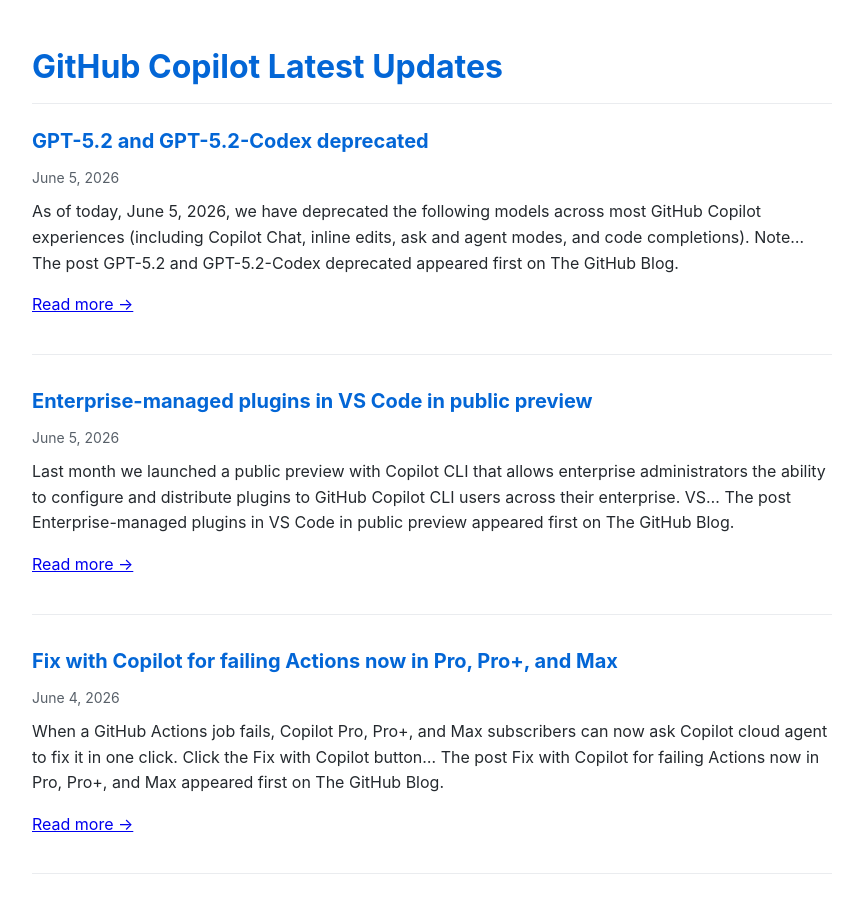
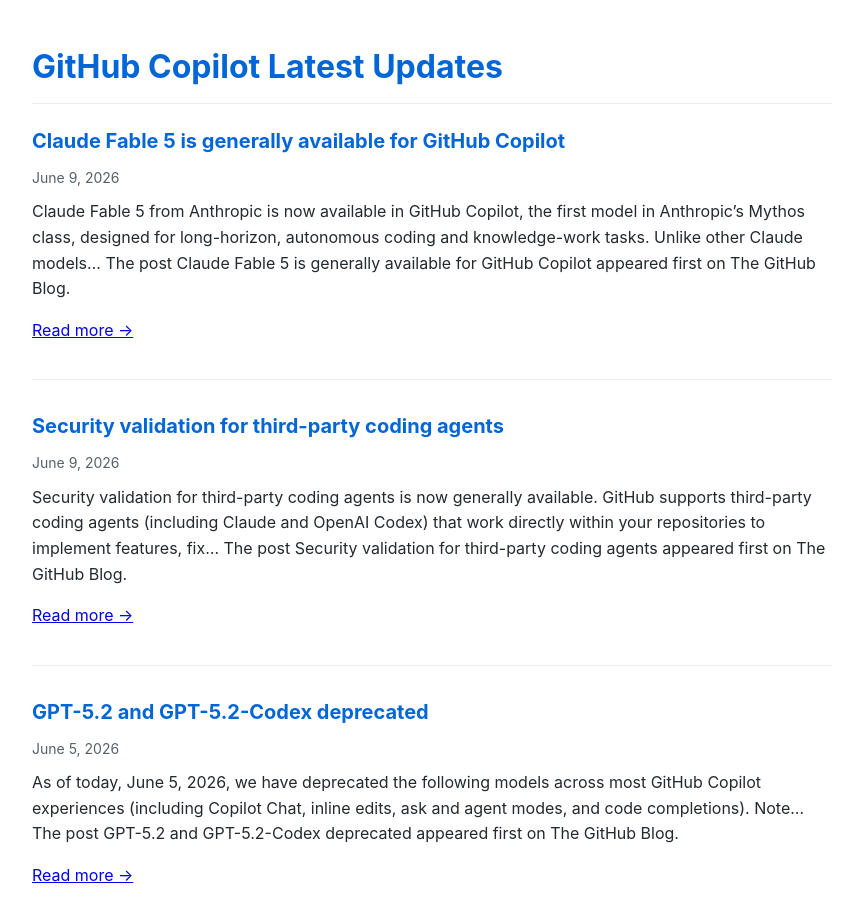
Before and after one commit to Oregand/oregand.github.io, a Jekyll site: the page copilot-feed.html, which Jekyll copies as it is, in a window 1280 px wide and 900 px high. Shown: the whole window, without its empty margins (208-1071 px from the left). Built offline with Jekyll 4.4.1, drawn with Linux system fonts in a browser that asks for light colours; some of the changed text lies outside the part shown.

Commit message:
Update RSS feed

```diff
--- a/copilot-feed.html
+++ b/copilot-feed.html
@@ -62,6 +62,32 @@
 </head>
 <body>
   <h1>GitHub Copilot Latest Updates</h1>
+
+  <div class="feed-item">
+    <div class="feed-title">
+      <a href="https://github.blog/changelog/2026-06-09-claude-fable-5-is-generally-available-for-github-copilot" target="_blank">Claude Fable 5 is generally available for GitHub Copilot</a>
+    </div>
+    <div class="feed-date">June 9, 2026</div>
+    <div class="feed-description">
+      Claude Fable 5 from Anthropic is now available in GitHub Copilot, the first model in Anthropic&#8217;s Mythos class, designed for long-horizon, autonomous coding and knowledge-work tasks. Unlike other Claude models&#8230;
+The post Claude Fable 5 is generally available for GitHub Copilot appeared first on The GitHub Blog.
+
+      <p><a href="https://github.blog/changelog/2026-06-09-claude-fable-5-is-generally-available-for-github-copilot" target="_blank">Read more →</a></p>
+    </div>
+  </div>
+
+  <div class="feed-item">
+    <div class="feed-title">
+      <a href="https://github.blog/changelog/2026-06-09-security-validation-for-third-party-coding-agents" target="_blank">Security validation for third-party coding agents</a>
+    </div>
+    <div class="feed-date">June 9, 2026</div>
+    <div class="feed-description">
+      Security validation for third-party coding agents is now generally available. GitHub supports third-party coding agents (including Claude and OpenAI Codex) that work directly within your repositories to implement features, fix&#8230;
+The post Security validation for third-party coding agents appeared first on The GitHub Blog.
+
+      <p><a href="https://github.blog/changelog/2026-06-09-security-validation-for-third-party-coding-agents" target="_blank">Read more →</a></p>
+    </div>
+  </div>
 
   <div class="feed-item">
     <div class="feed-title">
@@ -167,34 +193,8 @@ The post GitHub Copilot in Visual Studio Code, May releases appeared first on Th
     </div>
   </div>
 
-  <div class="feed-item">
-    <div class="feed-title">
-      <a href="https://github.blog/changelog/2026-06-02-gpt-4-1-deprecated" target="_blank">GPT-4.1 deprecated</a>
-    </div>
-    <div class="feed-date">June 2, 2026</div>
-    <div class="feed-description">
-      We have deprecated GPT-4.1 across all GitHub Copilot experiences (including Copilot Chat, inline edits, ask and agent modes, and code completions), June 1, 2026. Model Deprecation date Suggested alternative GPT-4.1&#8230;
-The post GPT-4.1 deprecated appeared first on The GitHub Blog.
-
-      <p><a href="https://github.blog/changelog/2026-06-02-gpt-4-1-deprecated" target="_blank">Read more →</a></p>
-    </div>
-  </div>
-
-  <div class="feed-item">
-    <div class="feed-title">
-      <a href="https://github.blog/changelog/2026-06-02-expanded-technical-preview-availability-for-the-github-copilot-app" target="_blank">Expanded technical preview availability for the GitHub Copilot app</a>
-    </div>
-    <div class="feed-date">June 2, 2026</div>
-    <div class="feed-description">
-      Editor&#8217;s note (June 5, 2026): Removed the waitlist link and updated the links to the GitHub Copilot app. The GitHub Copilot app technical preview is now available to all existing&#8230;
-The post Expanded technical preview availability for the GitHub Copilot app appeared first on The GitHub Blog.
-
-      <p><a href="https://github.blog/changelog/2026-06-02-expanded-technical-preview-availability-for-the-github-copilot-app" target="_blank">Read more →</a></p>
-    </div>
-  </div>
-
   <div class="update-info">
-    Feed last updated: June 9, 2026 at 12:51 PM
+    Feed last updated: June 10, 2026 at 12:25 AM
   </div>
 </body>
 </html>
```
